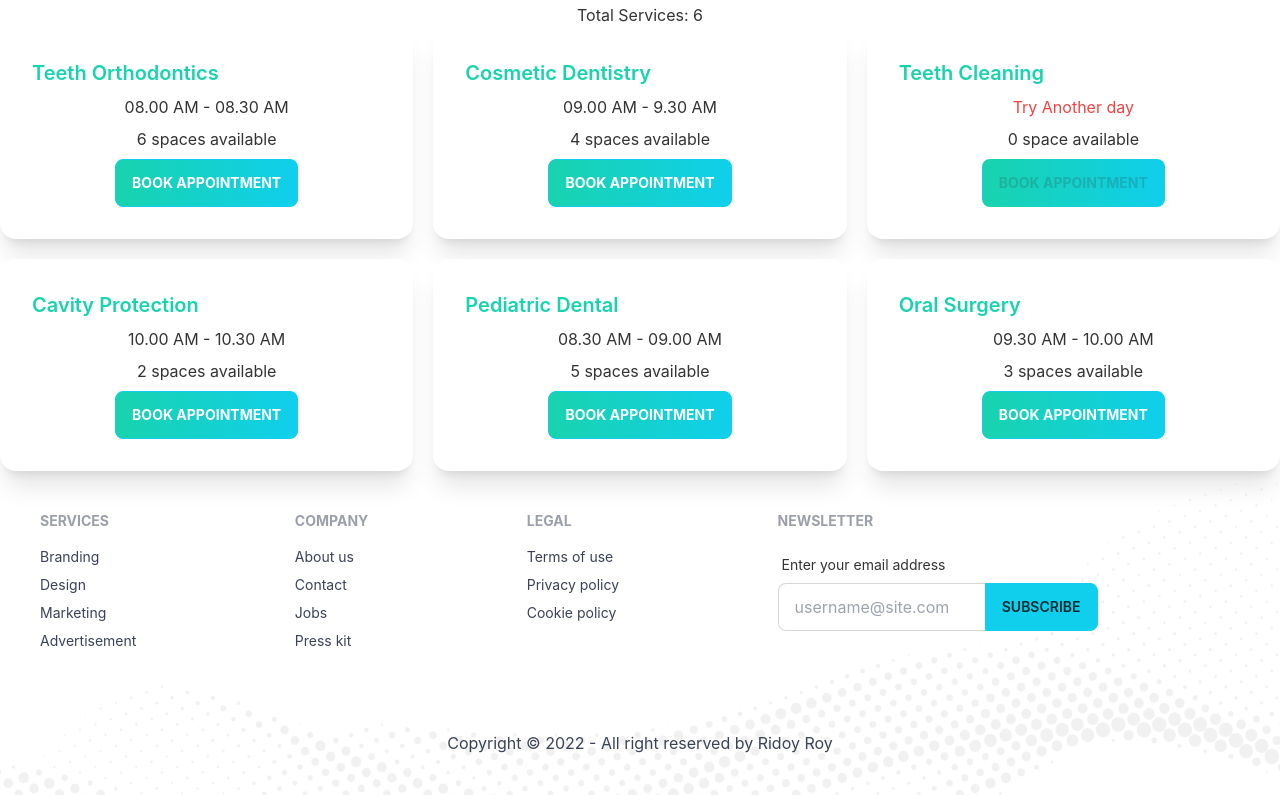
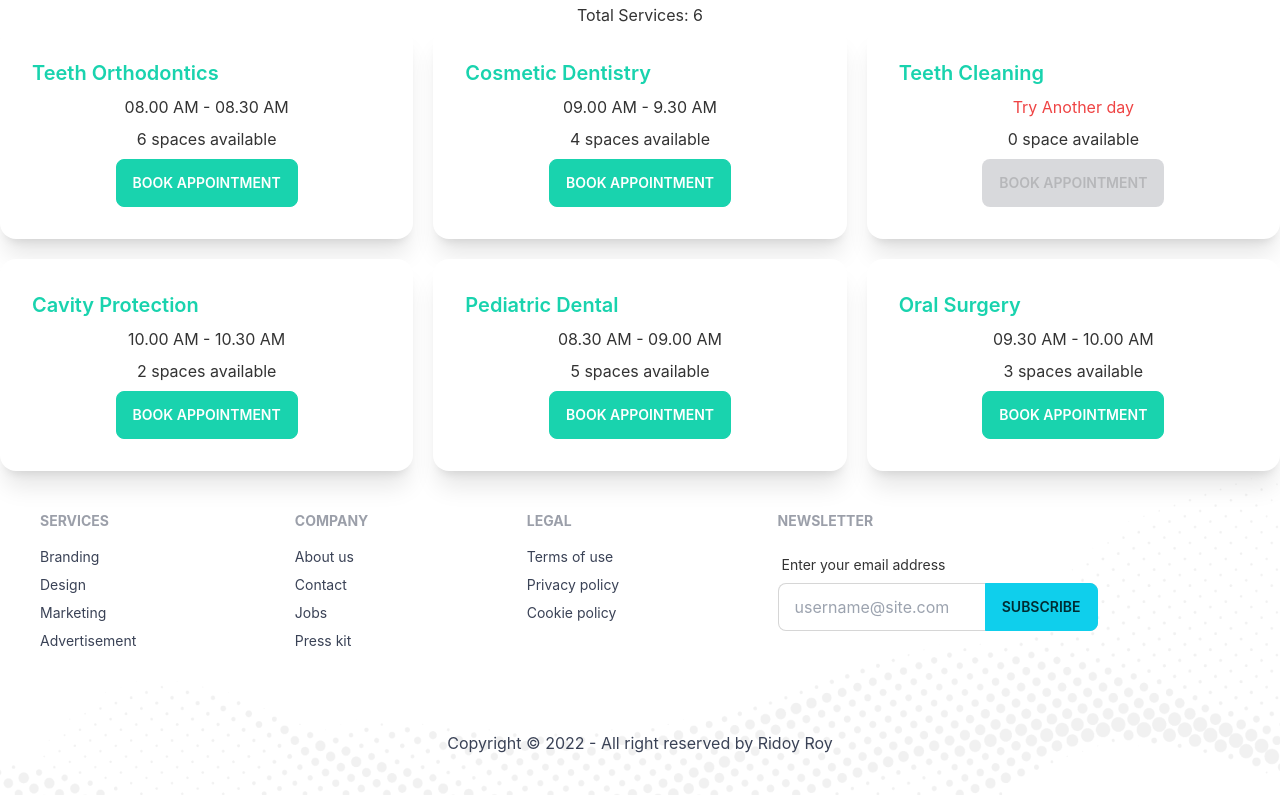
Before and after one commit to IamRidoyRoy/doctors-appointment-client, a React (Create React App) app: page /appointment in a window 1280 px wide. Shown: the part 913-1708 px from the top of the page. Built offline with nearby package versions, Linux system fonts and the light colour scheme.

Commit message:
Add modal for booked an Appointment

```diff
--- a/src/components/Pages/Appointment/AvailableAppoinment.js
+++ b/src/components/Pages/Appointment/AvailableAppoinment.js
@@ -1,10 +1,11 @@
 import { format } from 'date-fns';
 import React, { useEffect, useState } from 'react';
+import BookingAppointment from './BookingAppointment';
 import Service from './Service';
 
 const AvailableAppoinment = ({ date }) => {
     const [services, setServices] = useState([]);
-
+    const [treatment, setTreatment] = useState(null);
     useEffect(() => {
         fetch('services.json')
             .then(res => res.json())
@@ -21,9 +22,11 @@ const AvailableAppoinment = ({ date }) => {
                         services.map(service => <Service
                             key={service._id}
                             service={service}
+                            setTreatment={setTreatment}
                         ></Service>)
                     }
                 </div>
+                {treatment && <BookingAppointment treatment={treatment}></BookingAppointment>}
             </div>
         </section>
     );
--- /dev/null
+++ b/src/components/Pages/Appointment/BookingAppointment.js
@@ -0,0 +1,23 @@
+import React from 'react';
+
+const BookingAppointment = ({ treatment }) => {
+    const { name, slots } = treatment;
+    return (
+        <div>
+
+            <input type="checkbox" id="my-modal-6" class="modal-toggle" />
+            <div class="modal modal-bottom sm:modal-middle">
+                <div class="modal-box">
+                    <label for="my-modal-6" class="btn btn-sm btn-circle absolute right-2 top-2">✕</label>
+                    <h3 class="font-bold text-lg text-primary">{name}</h3>
+                    <p class="py-4">You've been selected for a chance to get one year of subscription to use Wikipedia for free!</p>
+                    <div class="modal-action">
+                        <label for="my-modal-6" class="btn">Yay!</label>
+                    </div>
+                </div>
+            </div>
+        </div >
+    );
+};
+
+export default BookingAppointment;
--- a/src/components/Pages/Appointment/Service.js
+++ b/src/components/Pages/Appointment/Service.js
@@ -1,6 +1,5 @@
 import React from 'react';
-import PrimaryButton from '../Shared/PrimaryButton'
-const Service = ({ service }) => {
+const Service = ({ service, setTreatment }) => {
     const { name, slots } = service;
     return (
         <div>
@@ -16,11 +15,16 @@ const Service = ({ service }) => {
                     </p>
                     <p>{slots.length} {slots.length > 1 ? 'spaces ' : 'space'} available</p>
                     <div class="card-actions justify-center">
-                        <PrimaryButton slots={slots}>Book Appointment</PrimaryButton>
+
+                        <label
+                            onClick={() => setTreatment(service)}
+                            disabled={slots.length === 0}
+                            for="my-modal-6" className='btn btn-secondary uppercase text-white'>Book Appointment
+                        </label>
                     </div>
                 </div>
             </div>
-        </div>
+        </div >
     );
 };
 
--- a/src/components/Pages/Shared/PrimaryButton.js
+++ b/src/components/Pages/Shared/PrimaryButton.js
@@ -3,7 +3,7 @@ import React from 'react';
 const PrimaryButton = ({ children, slots }) => {
     return (
         <div>
-            <button disabled={slots.length === 0} className="btn btn-primary text-white font-bold bg-gradient-to-r from-secondary to-primary">{children}</button>
+            <button className="btn btn-primary text-white font-bold bg-gradient-to-r from-secondary to-primary">{children}</button>
         </div>
     );
 };
```
